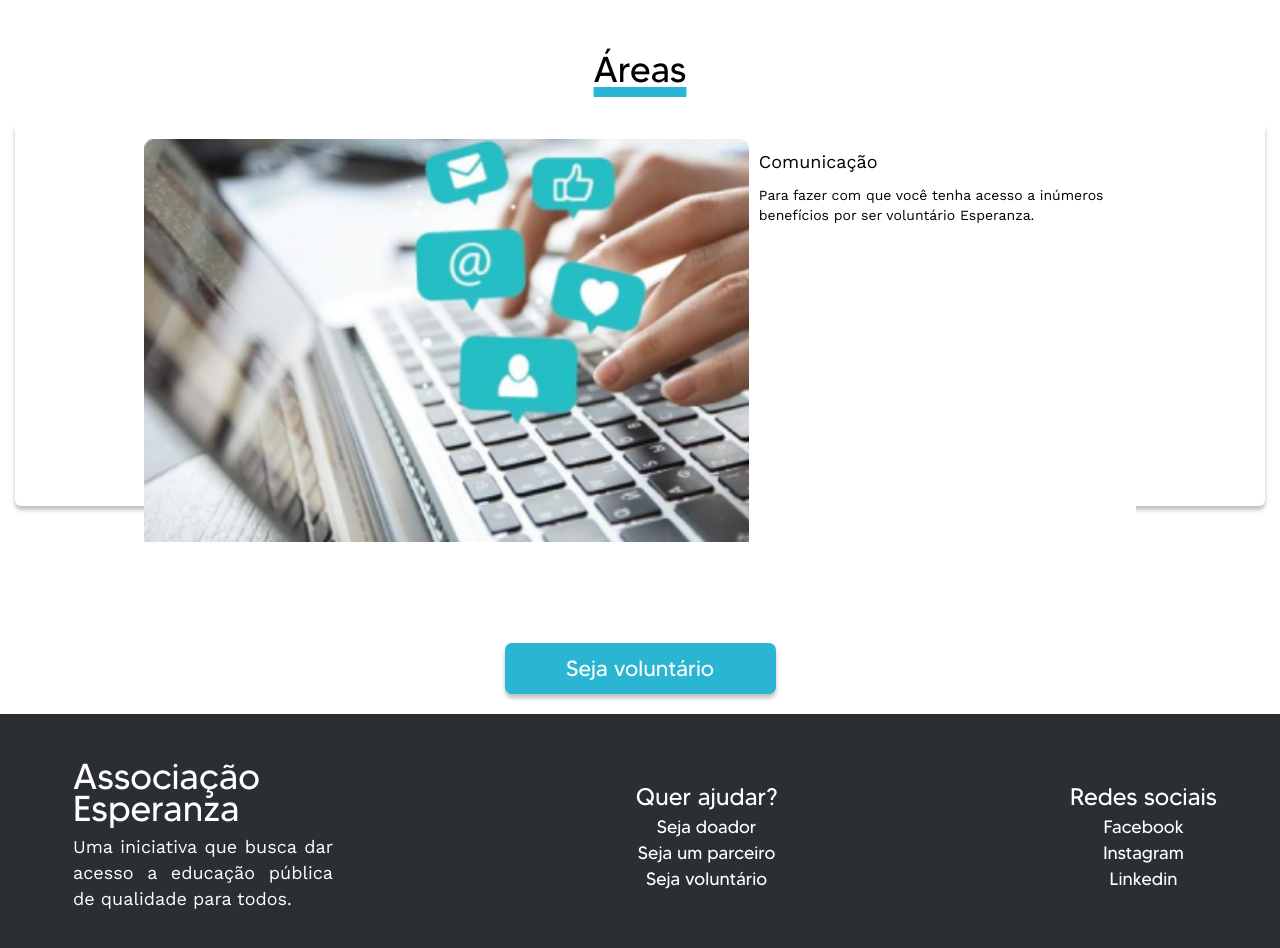
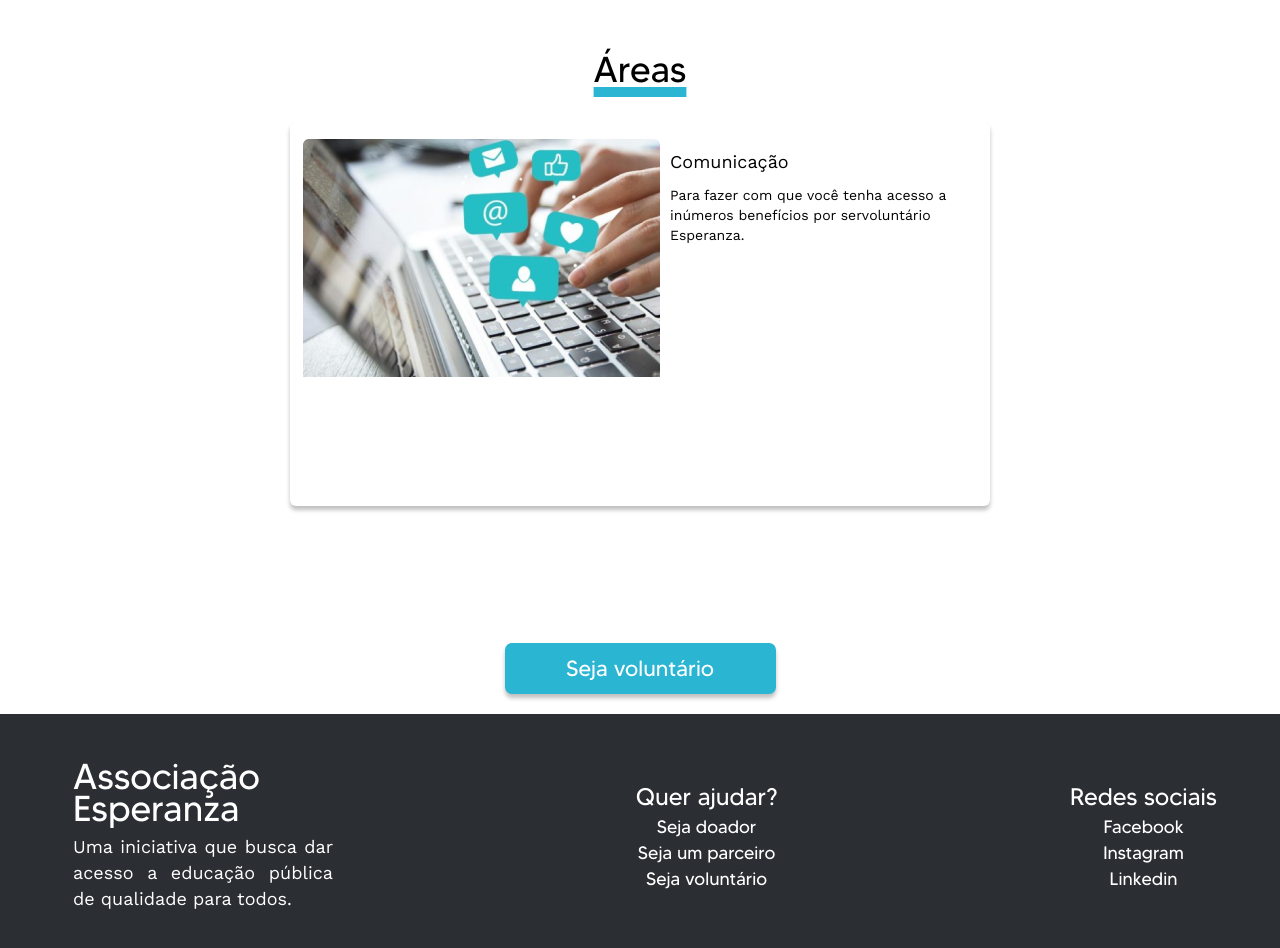
Before and after one commit to associacao-esperanza/website, a Next.js app: page /voluntariado in a window 1280 px wide. Shown: the part 3060-4008 px from the top of the page. Built offline with nearby package versions, Linux system fonts and the light colour scheme.

Commit message:
layout voluntariado finalizado - erro no slider

```diff
--- a/src/components/Areas/index.tsx
+++ b/src/components/Areas/index.tsx
@@ -1,31 +1,66 @@
 import React from "react";
 import Button, { ButtonType } from "components/Button";
+import { useKeenSlider } from "keen-slider/react";
 
 import * as S from "./styles";
+import { VolunteerProps } from "pages/voluntariado";
 
-const Areas = () => (
+const Areas = ({ areas }: VolunteerProps) => {
+  const [ref] = useKeenSlider<HTMLDivElement>({
+    spacing: 10,
+    slidesPerView: 1,
+    centered: true,
+    loop: true,
+    mode: "snap",
+    breakpoints: {
+      "(min-width: 768px)": {
+        slidesPerView: 1,
+        mode: "free-snap",
+      },
+      "(min-width: 1200px)": {
+        slidesPerView: 1,
+        mode: "free-snap",
+      },
+    },
+  });
+
+  const cardsRender = areas.map((area, index) => {
+
+    const className =`keen-slider__slide number-slide${index + 1}`;
+
+    return (
+      <S.Card className={className} key={index}>
+        <S.Profile>
+          <S.Image src={area.src} alt={area.alt} />
+          <section>
+            <S.Area>{area.area}</S.Area>
+            <S.Description>{area.description}</S.Description>
+          </section>
+        </S.Profile>
+      </S.Card>
+    );
+  });
+
+  const className =`keen-slider__slide number-slide${1}`;
+
+  return (
     <S.Wrapper>
       <S.Title>Áreas</S.Title>
-    <S.Card>
+      <S.Areas className="keen-slider" ref={ref}>
+      <S.Card className={className} key={1}>
         <S.Profile>
-        <S.Image
-          src="/img/Volunteers/capa-area.png"
-          alt="Foto mãos digitando em um latop envolto por ícones que remetem à web"
-        />
-        <div>
-          <S.Area>Comunicação</S.Area>
-          <S.Description>
-            Para fazer com que você tenha acesso a inúmeros benefícios por ser
-            voluntário Esperanza.
-          </S.Description>
-        </div>
+          <S.Image src={areas[0].src} alt={areas[0].alt} />
+          <section>
+            <S.Area>{areas[0].area}</S.Area>
+            <S.Description>{areas[0].description}</S.Description>
+          </section>
         </S.Profile>
-    </S.Card>
-
+      </S.Card>      </S.Areas>
       <S.Actions>
         <Button type={ButtonType.SECONDARY}>Seja voluntário</Button>
       </S.Actions>
     </S.Wrapper>
   );
+};
 
 export default Areas;
--- a/src/components/Areas/styles.ts
+++ b/src/components/Areas/styles.ts
@@ -1,5 +1,5 @@
 import styled from "styled-components";
-import { DESKTOP_WIDTH, TABLET_WIDTH } from "styles/constants";
+import { DESKTOP_WIDTH } from "styles/constants";
 
 export const Wrapper = styled.section`
   background-color: #ffff;
@@ -18,6 +18,15 @@ export const Title = styled.h2`
   text-decoration: underline 10px #2ab5d3;
 `;
 
+export const Areas = styled.div`
+  margin: auto;
+  max-width: 390px;
+
+  @media all and (min-width: ${DESKTOP_WIDTH}) {
+    max-width: 1200px;
+  }
+`;
+
 export const Card = styled.div`
   display: flex;
   flex-direction: column;
@@ -27,7 +36,7 @@ export const Card = styled.div`
   padding-bottom: 20px;
   margin-bottom: 50px;
 
-  @media all and (min-width: ${TABLET_WIDTH}) {
+  @media all and (min-width: ${DESKTOP_WIDTH}) {
     max-width: 1250px;
     min-width: 700px;
     width: 100%;
@@ -44,7 +53,7 @@ export const Profile = styled.div`
   display: flex;
   flex-direction: column;
 
-  @media all and (min-width: ${TABLET_WIDTH}) {
+  @media all and (min-width: ${DESKTOP_WIDTH}) {
     flex-direction: row;
     justify-content: space-between;
     max-width: none;
@@ -89,7 +98,7 @@ export const Actions = styled.div`
     margin-top: 18px;
   }
 
-  @media all and (min-width: ${TABLET_WIDTH}) {
+  @media all and (min-width: ${DESKTOP_WIDTH}) {
     flex-direction: row;
     justify-content: center;
     margin-top: 87px;
--- a/src/components/Button/index.tsx
+++ b/src/components/Button/index.tsx
@@ -10,14 +10,16 @@ export enum ButtonType {
 
 export interface ButtonProps {
   type?: ButtonType;
+  inactive?: boolean;
 }
 
 const Button: React.FC<ButtonProps> = ({
   children,
   type = ButtonType.PRIMARY,
+  inactive = false,
   ...props
 }) => (
-  <S.Wrapper {...props} buttonType={type}>
+  <S.Wrapper {...props} buttonType={type} inactive={inactive}>
     {children}
   </S.Wrapper>
 );
--- a/src/components/Button/styles.ts
+++ b/src/components/Button/styles.ts
@@ -1,8 +1,11 @@
 import styled from "styled-components";
 import { ButtonType } from ".";
+import { DESKTOP_WIDTH, TABLET_WIDTH } from "styles/constants";
+
 
 interface ButtonProps {
   buttonType: ButtonType;
+  inactive: boolean;
 }
 
 const backgroundColor = (type: ButtonType) => {
@@ -17,6 +20,7 @@ const backgroundColor = (type: ButtonType) => {
 };
 
 export const Wrapper = styled.button<ButtonProps>`
+  display: ${(props) => (props.inactive ? "none" : "block")};
   color: #fff;
   padding-top: 12px;
   padding-bottom: 12px;
@@ -31,4 +35,10 @@ export const Wrapper = styled.button<ButtonProps>`
   line-height: 1.227272727; // 27px
 
   width: 16.9375rem; // 271px
+
+
+  @media all and (min-width: ${TABLET_WIDTH}) {
+    display: ${(props) => (props.inactive ? "block" : "block")};
+  }
+
 `;
--- a/src/components/HeroSection/index.tsx
+++ b/src/components/HeroSection/index.tsx
@@ -13,7 +13,7 @@ const HeroSection = () => (
     </S.Description>
 
     <S.Actions>
-      <Button>Seja aluno</Button>
+      <Button >Seja aluno</Button>
       <Button type={ButtonType.SECONDARY}>Seja voluntário</Button>
     </S.Actions>
   </S.Wrapper>
--- a/src/components/ToBeEsperanza/styles.ts
+++ b/src/components/ToBeEsperanza/styles.ts
@@ -27,10 +27,21 @@ export const Wrapper = styled.section`
 
     @media all and (min-width: ${TABLET_WIDTH}) {
       display: none;
+      transform: none;
+    }
+
+    @media all and (min-width: ${TABLET_WIDTH}) {
+      display: none;
     }
   }
 
   @media all and (min-width: ${TABLET_WIDTH}) {
+      transform: none;
+      border-radius: 0 0 5vw 5vw;
+    }
+
+
+  @media all and (min-width: ${DESKTOP_WIDTH}) {
     flex-direction: row;
     margin-right: 10%;
     border-radius: 0 60px 60px 0;
@@ -47,7 +58,7 @@ export const Title = styled.h2`
   line-height: 30px;
   text-align: center;
 
-  @media all and (min-width: ${TABLET_WIDTH}) {
+  @media all and (min-width: ${DESKTOP_WIDTH}) {
     display: none;
   }
 `;
@@ -55,7 +66,7 @@ export const Title = styled.h2`
 export const TitleDesktop = styled.h2`
   display: none;
 
-  @media all and (min-width: ${TABLET_WIDTH}) {
+  @media all and (min-width: ${DESKTOP_WIDTH}) {
     font-family: MADE TOMMY;
     font-style: normal;
     font-weight: bold;
@@ -78,7 +89,7 @@ export const Image = styled.img`
   max-width: 780px;
   max-height: 522px;
 
-  @media all and (min-width: ${TABLET_WIDTH}) {
+  @media all and (min-width: ${DESKTOP_WIDTH}) {
     padding-left: 30px;
     width: 780px;
     height: 522px;
@@ -95,7 +106,7 @@ export const Description = styled.p`
   text-align: left;
   padding: 0 10px;
 
-  @media all and (min-width: ${TABLET_WIDTH}) {
+  @media all and (min-width: ${DESKTOP_WIDTH}) {
     align-self: center;
     max-width: 1244px;
     margin-top: 43px;
--- a/src/components/Volunteers/index.tsx
+++ b/src/components/Volunteers/index.tsx
@@ -9,15 +9,16 @@ import Benefits from "components/Benefits";
 import Areas from "components/Areas";
 import NavBar from "components/NavBar";
 import Footer from "components/Footer";
+import { VolunteerProps } from "pages/voluntariado";
 
-const Volunteers = () => (
+const Volunteers = (props : VolunteerProps) => (
   <S.Wrapper>
     <NavBar />
     <VolunteerCTA />
     <ToBeEsperanza />
     <OurImpactAndODV />
     <Benefits />
-    <Areas />
+    <Areas {...props}/>
     <Footer />
   </S.Wrapper>
 );
--- a/src/components/Volunteers/styles.ts
+++ b/src/components/Volunteers/styles.ts
@@ -2,6 +2,6 @@ import styled from "styled-components";
 
 export const Wrapper = styled.main`
   background-color: #ffffff;
-  width: 100vw;
+  width: 100%;
   height: 100vh;
 `;
--- a/src/pages/_app.tsx
+++ b/src/pages/_app.tsx
@@ -36,7 +36,6 @@ function App({ Component, pageProps }: AppProps) {
       <GlobalStyles />
       <NavBar />
       <Component {...pageProps} />
-      <Footer />
     </>
   );
 }
--- a/src/pages/voluntariado.tsx
+++ b/src/pages/voluntariado.tsx
@@ -1,5 +1,49 @@
 import Volunteers from "../components/Volunteers";
 
-export default function Voluntariado() {
-  return <Volunteers />;
+export type Area = {
+  src: string;
+  alt: string;
+  area: string;
+  description: string;
+};
+
+export type VolunteerProps = {
+  areas: Area[];
+};
+
+export default function Voluntariado(props: VolunteerProps) {
+  return <Volunteers {...props} />;
 }
+
+export function getStaticProps() {
+  return {
+    props: {
+      areas: [
+        {
+          src: "/img/Volunteers/capa-area.png",
+          alt:
+            "Foto mãos digitando em um latop envolto por ícones que remetem à web",
+          area: "Comunicação",
+          description:
+            "Para fazer com que você tenha acesso a inúmeros benefícios por servoluntário Esperanza.",
+        },
+        {
+          src: "/img/Volunteers/capa-area.png",
+          alt:
+            "Foto mãos digitando em um latop envolto por ícones que remetem à web",
+          area: "Comunicação",
+          description:
+            "Para fazer com que você tenha acesso a inúmeros benefícios por servoluntário Esperanza.",
+        },
+        {
+          src: "/img/Volunteers/capa-area.png",
+          alt:
+            "Foto mãos digitando em um latop envolto por ícones que remetem à web",
+          area: "Comunicação",
+          description:
+            "Para fazer com que você tenha acesso a inúmeros benefícios por servoluntário Esperanza.",
+        },
+      ],
+    },
+  };
+}
```
Also changed, not shown: src/components/AboutUs/index.tsx (+0 -8 lines), src/pages/index.tsx (+10 -1 lines). Lines whose indentation alone changed are shown as unchanged.
